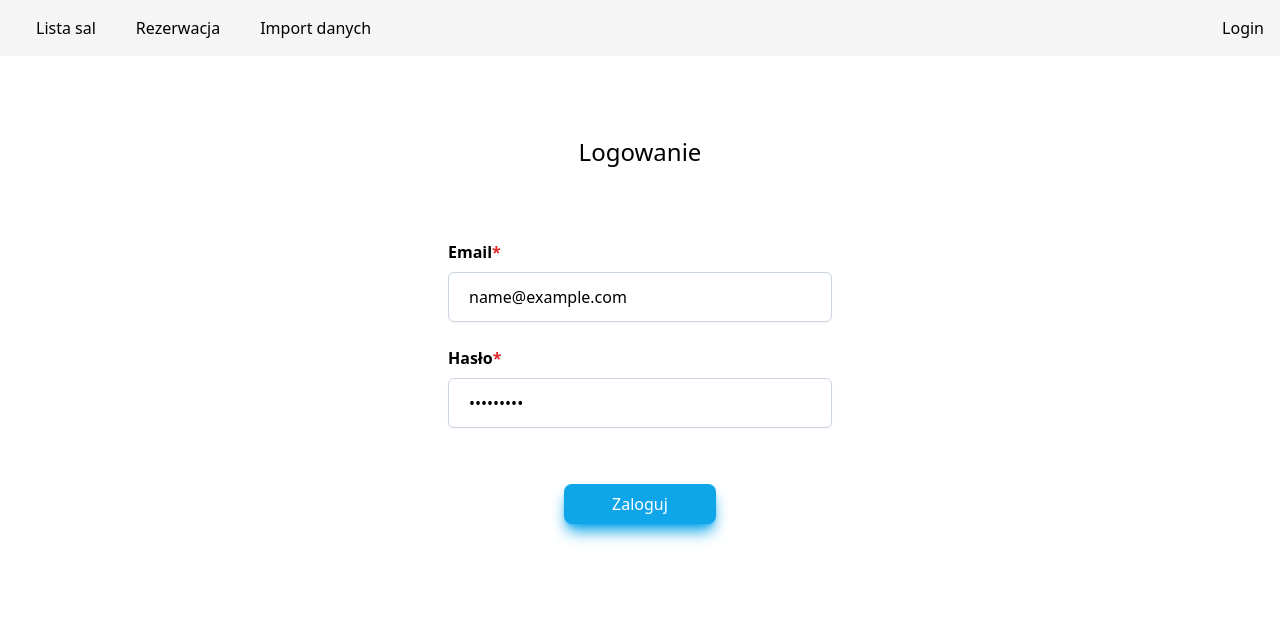
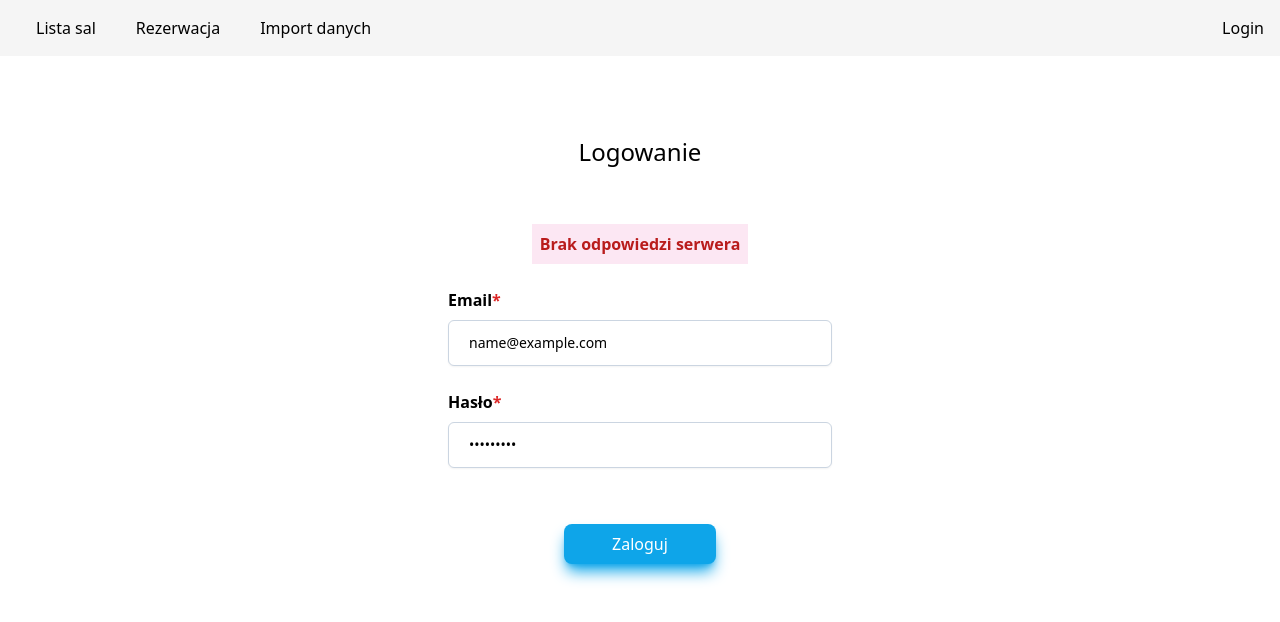
Before and after one commit to wpz2023/room-booking-system, a React (Vite) app in the folder frontend/: page /login in a window 1280 px wide. Both pictures are taken after typing "name@example.com", "Sample123" into the empty fields and a click on the button "Zaloguj". Shown: the top 622 px of the page. Built offline with nearby package versions, Linux system fonts and the light colour scheme; no server answers.

Commit message:
adding errors for user

```diff
--- a/frontend/src/components/ImportData.tsx
+++ b/frontend/src/components/ImportData.tsx
@@ -4,7 +4,7 @@ import { useQuery } from "@tanstack/react-query";
 import Api from "../Api";
 
 function ImportData() {
-  let token = window.sessionStorage.getItem("jwtToken");
+  const token = window.sessionStorage.getItem("jwtToken");
 
   const getImportRooms = () => {
     return Api.authApi
@@ -29,10 +29,6 @@ function ImportData() {
       enabled: false,
     }
   );
-
-  useEffect(() => {
-    token = window.sessionStorage.getItem("jwtToken");
-  }, [token]);
 
   return (
     <div className="flex flex-col items-center pt-20 pb-6">
--- a/frontend/src/components/Login.tsx
+++ b/frontend/src/components/Login.tsx
@@ -1,55 +1,82 @@
-import React, { useEffect, useState } from "react";
+import React, { useEffect, useRef, useState } from "react";
 import Api from "../Api";
 import { useMutation } from "@tanstack/react-query";
 import { useNavigate } from "react-router-dom";
+import { AxiosError } from "axios";
 
 function Login() {
   const navigate = useNavigate();
+  const userRef = useRef<HTMLInputElement>();
+  const errRef = useRef<HTMLInputElement>();
+
   const [email, setEmail] = useState("");
   const [password, setPassword] = useState("");
-  const [isEmailValid, setIsEmailValid] = useState(true);
-  const [isPasswordValid, setIsPasswordValid] = useState(true);
-  const [submitted, setSubmitted] = useState(false);
+  const [error, setError] = useState("");
 
   const tokenMutation = useMutation({
     mutationFn: async () => {
-      let data = await Api.Api.post("auth/authenticate", {
+      const data = await Api.Api.post("auth/authenticate", {
         email: email,
         password: password,
       }).then((res) => res.data);
       return data;
     },
+    onError: (error: AxiosError) => {
+      if (!error.response) {
+        setError("Brak odpowiedzi serwera");
+      } else if (error.response.status === 403) {
+        setError("Błędne dane logowania");
+      } else {
+        setError("Nie udało się zalogować");
+      }
+      errRef.current?.focus();
+    },
   });
 
-  const handeEmailChange = (event: React.FormEvent<HTMLInputElement>) => {
-    setEmail(event.currentTarget.value);
-    setIsEmailValid(true);
-    setSubmitted(false);
-  };
+  useEffect(() => {
+    userRef.current?.focus();
+  }, []);
 
-  const handePasswordChange = (event: React.FormEvent<HTMLInputElement>) => {
-    setPassword(event.currentTarget.value);
-    setIsPasswordValid(true);
-    setSubmitted(false);
-  };
-
-  const handleSubmit = (event: React.FormEvent<HTMLFormElement>) => {
-    event.preventDefault();
-    tokenMutation.mutate();
-  };
+  useEffect(() => {
+    setError("");
+  }, [email, password]);
 
   useEffect(() => {
     if (tokenMutation.isSuccess) {
       window.sessionStorage.setItem("jwtToken", tokenMutation.data?.token);
+      setEmail("");
+      setPassword("");
       navigate("/import", { replace: true });
     }
   }, [tokenMutation.isSuccess]);
+
+  const handleEmailChange = (event: React.FormEvent<HTMLInputElement>) => {
+    setEmail(event.currentTarget.value);
+  };
+
+  const handlePasswordChange = (event: React.FormEvent<HTMLInputElement>) => {
+    setPassword(event.currentTarget.value);
+  };
+
+  const handleSubmit = async (event: React.FormEvent<HTMLFormElement>) => {
+    event.preventDefault();
+    tokenMutation.mutate();
+  };
 
   return (
     <div className="flex flex-col items-center pt-20">
       <div className="w-2/5 pb-14 text-center text-2xl font-medium">
         <p>Logowanie</p>
       </div>
+      {error && (
+        <p
+          ref={errRef}
+          className="bg-pink-100 font-bold p-2 mb-2 text-red-700"
+          aria-live="asserive"
+        >
+          {error}
+        </p>
+      )}
       <div className="w-96 font-medium">
         <form className=" " onSubmit={handleSubmit} method={"POST"}>
           <label className="flex flex-col py-2">
@@ -59,20 +86,15 @@ function Login() {
             <input
               type="email"
               name="email"
+              ref={userRef}
               placeholder={"adres@email"}
               value={email}
-              onChange={handeEmailChange}
+              onChange={handleEmailChange}
               className={
-                "py-3 px-5 border shadow-sm border-slate-300 placeholder-slate-400 focus:outline-none block w-full rounded-md sm:text-sm" +
-                (!isEmailValid
-                  ? "border-red-600 ring-red-600 ring-2"
-                  : "focus:border-sky-500 focus:ring-sky-500 focus:ring-2")
+                "py-3 px-5 border shadow-sm border-slate-300 placeholder-slate-400 focus:outline-none block w-full rounded-md sm:text-sm"
               }
+              required
             />
-
-            {!isEmailValid && (
-              <p className="py-2 text-red-600">Nieprawidłowy adres email</p>
-            )}
           </label>
           <label className="flex flex-col py-2">
             <span className="flex py-2 after:content-['*'] after:text-red-600 font-bold">
@@ -82,18 +104,12 @@ function Login() {
               type="password"
               name="password"
               value={password}
-              onChange={handePasswordChange}
+              onChange={handlePasswordChange}
               className={
-                "py-3 px-5 border shadow-sm border-slate-300 placeholder-slate-400 focus:outline-none block w-full rounded-md sm:text-sm" +
-                (!isPasswordValid
-                  ? "border-red-600 ring-red-600 ring-2"
-                  : "focus:border-sky-500 focus:ring-sky-500 focus:ring-2")
+                "py-3 px-5 border shadow-sm border-slate-300 placeholder-slate-400 focus:outline-none block w-full rounded-md sm:text-sm"
               }
+              required
             />
-
-            {!isPasswordValid && (
-              <p className="py-2 text-red-600">Nieprawidłowe hasło</p>
-            )}
           </label>
           <div className="flex flex-col justify-center items-center">
             <button
@@ -103,9 +119,6 @@ function Login() {
             >
               Zaloguj
             </button>
-            {isPasswordValid && isEmailValid && submitted && (
-              <p className="py-2 text-green-500">Dane poprawne</p>
-            )}
           </div>
         </form>
       </div>
```
